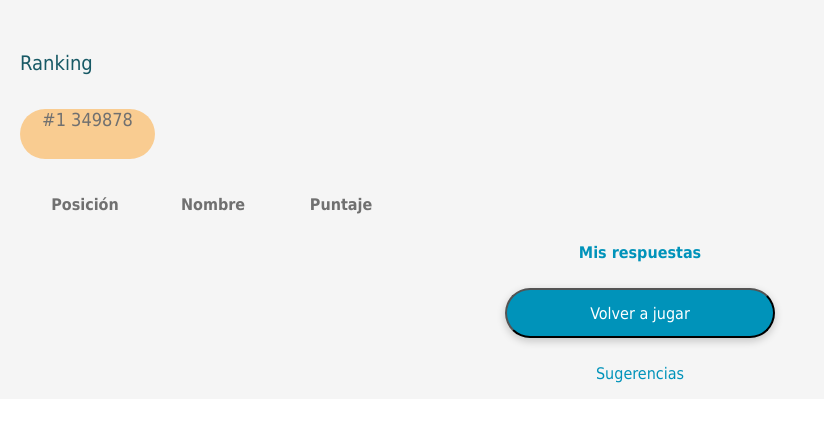
After one commit to Devs4good/escuadronvial_webapp, a PHP site: page /ranking.html in a window 1280 px wide. The commit adds this page. Shown: the top 422 px of the page, without its empty margins (0-824 px from the left). Run offline with PHP 8.4, Linux system fonts and the light colour scheme; lists and menus that the app fills with data are empty.

Commit message:
Pagina de ranking

```diff
--- a/css/estilos.css
+++ b/css/estilos.css
@@ -84,5 +84,65 @@ body{
 .text-header{
 	font-size: 20px;
 	color: #175965;
-	font-family: 'fredoka_oneregular UI', Tahoma, Geneva, Verdana, sans-serif
+	font-family: 'fredoka_oneregular UI', Tahoma, Geneva, Verdana, sans-serif;
 }
+
+.best-score{
+	margin-top: 34px;
+	background-color: rgba(253,162,42,.49);
+	border-radius: 25px;
+	width: 135px;
+	height: 50px;
+	overflow: hidden;
+	text-align: center;
+}
+
+.best-score span{
+	font-family: 'fredoka_oneregular UI', Tahoma, Geneva, Verdana, sans-serif;
+	font-size: 18px;
+	color: #707070;
+}
+
+.ranking{
+	margin-top: 33px;
+}
+
+.ranking table th {
+	font-family: 'robotoregular UI', Tahoma, Geneva, Verdana, sans-serif;
+	font-size: 16px;
+	font-weight: 700;
+	width:124px;
+	color: #707070;
+}
+
+.text-info {
+	margin-top: 26px;
+	text-align: center;
+}
+
+.text-info span {
+	font-size: 16px;
+	margin-top: 14px;
+	cursor: pointer;
+	color: #0093ba;
+	font-family: 'robotoregular UI', Tahoma, Geneva, Verdana, sans-serif;
+}
+
+.text-info span.bold {
+	font-weight: 700;
+}
+
+.text-info button{
+	cursor: pointer;
+	margin-top:26px;
+	margin-bottom: 26px;
+	background-color: #0093ba;
+	font-size: 16px;
+	color: #ffffff;
+	border-radius: 25px;
+	box-shadow: 0 3px 8px rgba(0, 0, 0, .2);
+	width: 270px;
+	height: 50px;
+	overflow: hidden;
+	font-family: 'fredoka_oneregular UI', Tahoma, Geneva, Verdana, sans-serif;
+}
--- a/index.html
+++ b/index.html
@@ -5,6 +5,7 @@
     <meta name="viewport" content="width=device-width, initial-scale=1.0">
     <meta http-equiv="X-UA-Compatible" content="ie=edge">
     <link rel="stylesheet" href="https://stackpath.bootstrapcdn.com/bootstrap/4.3.1/css/bootstrap.min.css" integrity="sha384-ggOyR0iXCbMQv3Xipma34MD+dH/1fQ784/j6cY/iJTQUOhcWr7x9JvoRxT2MZw1T" crossorigin="anonymous">
+    <link rel="stylesheet" type="text/css" href="css/estilos.css">
     <title>Home</title>
 </head>
 <body>
--- /dev/null
+++ b/ranking.html
@@ -0,0 +1,25 @@
+<head>
+    <link rel="stylesheet" type="text/css" href="css/estilos.css">
+</head>
+
+<div class="container-ranking">
+    <span class="text-header">Ranking</span>
+
+    <div class="best-score">
+        <span>#1 349878</span>
+    </div>
+
+    <div class="ranking">
+        <table>
+            <th>Posición</th>
+            <th>Nombre</th>
+            <th>Puntaje</th>
+        </table>
+    </div>
+
+    <div class="text-info">
+        <span class="bold">Mis respuestas</span> <br>
+        <button class="button"> Volver a jugar</button> <br>
+        <span>Sugerencias</span> <br>
+    </div>
+</div>
```
Also changed, not shown: js/ranking.js (added).
